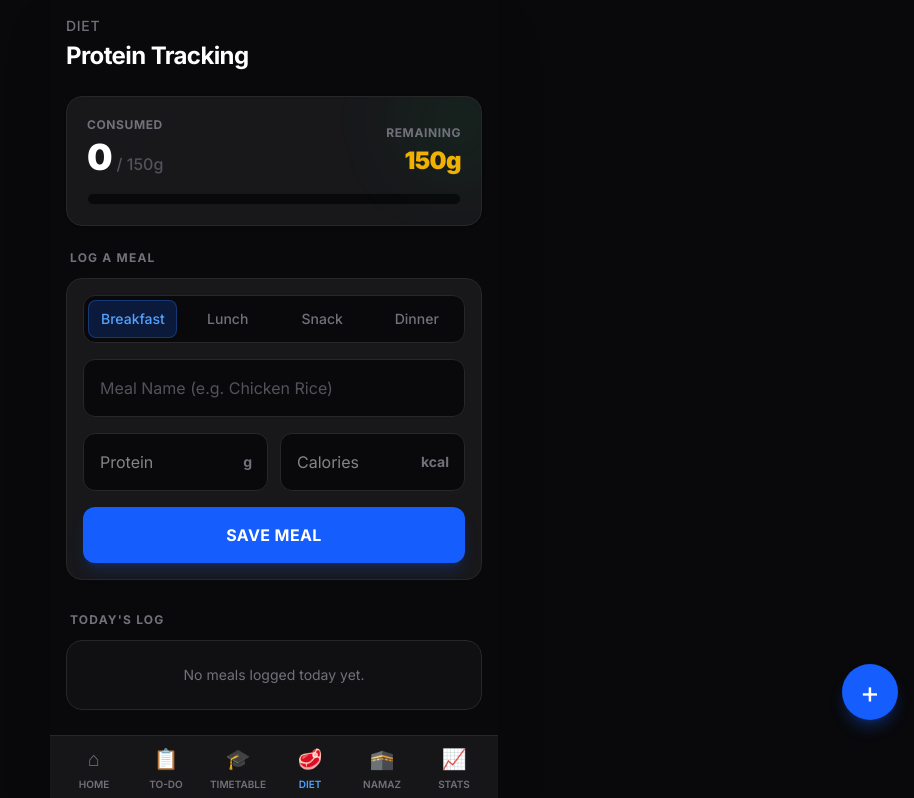
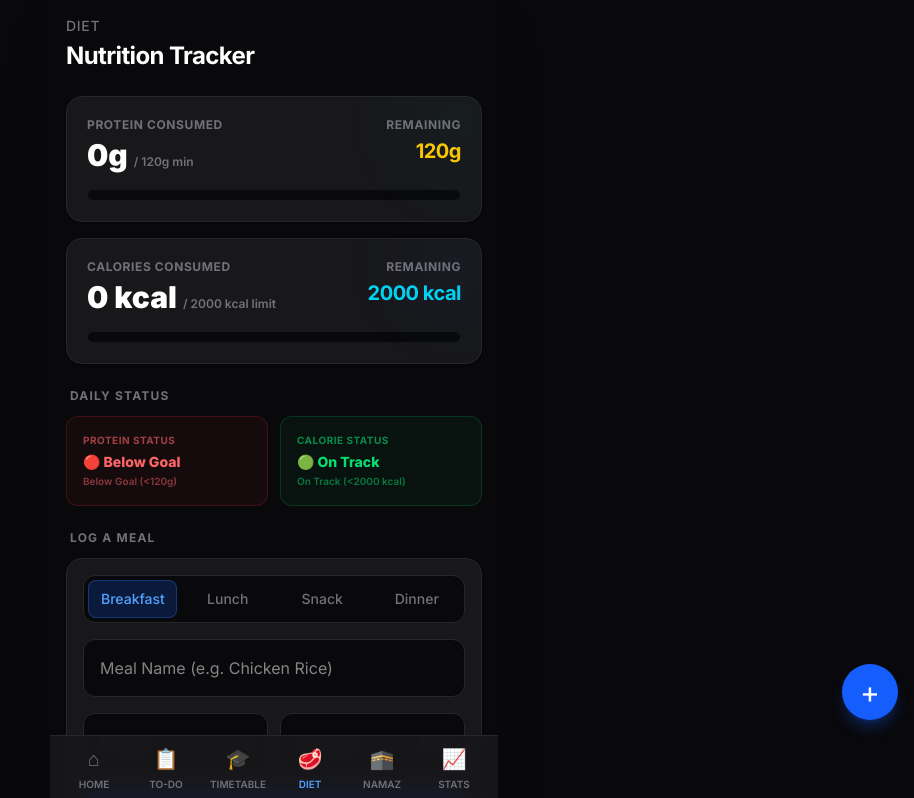
Before and after one commit to Bitsnbytes14/my-habit-tracker, a Next.js app: page /diet in a window 1280 px wide. Shown: the top 798 px of the page, without its empty margins (366-1280 px from the left). Built offline with nearby package versions, Linux system fonts and the light colour scheme.

Commit message:
Enhance Diet tracker page with calorie and protein progress bars, status indicators, and dashboard synchronization

```diff
--- a/src/app/diet/page.tsx
+++ b/src/app/diet/page.tsx
@@ -6,45 +6,83 @@ import { getTodayString } from '@/lib/storage';
 import { Meal } from '@/lib/types';
 
 export default function DietPage() {
-  const { data, updateData } = useLifeOS();
+  const { data, updateData, showFeedback } = useLifeOS();
   const today = getTodayString();
   const meals = data.meals.filter(m => m.date === today);
-  const proteinGoal = data.settings?.proteinGoal || 150;
 
+  // Constants for nutrition goals
+  const proteinGoal = 120; // 120g minimum
+  const calorieGoal = 2000; // Stay under 2000 kcal
+
+  // Calculations
   const totalProtein = meals.reduce((sum, m) => sum + (m.protein || 0), 0);
   const remainingProtein = Math.max(0, proteinGoal - totalProtein);
-  const progress = Math.min((totalProtein / proteinGoal) * 100, 100);
+  const proteinProgress = Math.min((totalProtein / proteinGoal) * 100, 100);
 
+  const totalCalories = meals.reduce((sum, m) => sum + (m.calories || 0), 0);
+  const remainingCalories = Math.max(0, calorieGoal - totalCalories);
+  const caloriesProgress = Math.min((totalCalories / calorieGoal) * 100, 100);
+
+  // Form State
   const [type, setType] = useState<Meal['type']>('Breakfast');
   const [name, setName] = useState('');
   const [protein, setProtein] = useState('');
   const [calories, setCalories] = useState('');
 
+  // Daily Status Indicators
+  let proteinStatusEmoji = '🔴';
+  let proteinStatusText = 'Below Goal (<120g)';
+  let proteinStatusColor = 'text-red-400 border-red-500/20 bg-red-500/5';
+  if (totalProtein >= proteinGoal) {
+    proteinStatusEmoji = '🟢';
+    proteinStatusText = 'Goal Achieved (120g+)';
+    proteinStatusColor = 'text-green-400 border-green-500/20 bg-green-500/5';
+  } else if (totalProtein >= 100) {
+    proteinStatusEmoji = '🟡';
+    proteinStatusText = 'Almost There (100–119g)';
+    proteinStatusColor = 'text-yellow-400 border-yellow-500/20 bg-yellow-500/5';
+  }
+
+  let calorieStatusEmoji = '🟢';
+  let calorieStatusText = 'On Track (<2000 kcal)';
+  let calorieStatusColor = 'text-green-400 border-green-500/20 bg-green-500/5';
+  if (totalCalories > calorieGoal) {
+    calorieStatusEmoji = '🔴';
+    calorieStatusText = 'Over Limit (>2000 kcal)';
+    calorieStatusColor = 'text-red-400 border-red-500/20 bg-red-500/5';
+  } else if (totalCalories >= 1800) {
+    calorieStatusEmoji = '🟡';
+    calorieStatusText = 'Near Limit (1800–2000 kcal)';
+    calorieStatusColor = 'text-yellow-400 border-yellow-500/20 bg-yellow-500/5';
+  }
+
   const handleAddMeal = () => {
-    if (!name) return;
+    if (!name.trim()) return;
 
     const newMeal: Meal = {
       id: Date.now().toString(),
       date: today,
       type,
-      name,
+      name: name.trim(),
       protein: parseFloat(protein) || 0,
-      calories: calories ? parseFloat(calories) : undefined,
+      calories: calories ? parseFloat(calories) : 0,
     };
 
     updateData((prev) => ({
-      meals: [...prev.meals, newMeal]
+      meals: [...(prev.meals || []), newMeal]
     }));
 
     setName('');
     setProtein('');
     setCalories('');
+    showFeedback('Meal logged successfully! 🥩', 'success');
   };
 
   const handleDeleteMeal = (id: string) => {
     updateData((prev) => ({
       meals: prev.meals.filter(m => m.id !== id)
     }));
+    showFeedback('Meal deleted', 'info');
   };
 
   const mealTypes: Meal['type'][] = ['Breakfast', 'Lunch', 'Snack', 'Dinner'];
@@ -54,46 +92,105 @@ export default function DietPage() {
       {/* Header */}
       <header className="mb-6">
         <p className="text-zinc-500 text-sm font-medium uppercase tracking-wider mb-1">Diet</p>
-        <h1 className="text-2xl font-bold text-white tracking-tight">Protein Tracking</h1>
+        <h1 className="text-2xl font-bold text-white tracking-tight">Nutrition Tracker</h1>
       </header>
 
-      {/* Protein Summary Card */}
-      <section className="mb-6">
-        <div className="relative overflow-hidden rounded-2xl bg-zinc-900 border border-zinc-800 p-5 shadow-sm">
-          <div className="absolute top-0 right-0 w-24 h-24 bg-green-500/10 rounded-full blur-2xl -mr-6 -mt-6" />
-          <div className="flex justify-between items-end mb-4 relative">
+      {/* 1. Nutrition Summary & Progress Card */}
+      <section className="mb-6 space-y-4">
+        {/* Protein Summary Card */}
+        <div className="bg-zinc-900 border border-zinc-800 rounded-2xl p-5 shadow-sm relative overflow-hidden">
+          <div className="absolute top-0 right-0 w-24 h-24 bg-emerald-500/5 rounded-full blur-2xl -mr-6 -mt-6" />
+          <div className="flex justify-between items-start mb-3">
             <div>
-              <p className="text-zinc-500 text-xs uppercase font-bold tracking-wider mb-1">Consumed</p>
-              <div className="flex items-baseline gap-1">
-                <span className="text-4xl font-black text-white">{Math.round(totalProtein)}</span>
-                <span className="text-zinc-600 font-medium">/ {proteinGoal}g</span>
+              <p className="text-zinc-500 text-xs uppercase font-bold tracking-wider mb-1">Protein Consumed</p>
+              <div className="flex items-baseline gap-1.5">
+                <span className="text-3xl font-black text-white">{Math.round(totalProtein)}g</span>
+                <span className="text-zinc-500 text-xs font-semibold">/ 120g min</span>
               </div>
             </div>
             <div className="text-right">
               <p className="text-zinc-500 text-xs uppercase font-bold tracking-wider mb-1">Remaining</p>
-              <span className={`text-2xl font-black tracking-tight ${remainingProtein <= 0 ? 'text-green-500' : 'text-yellow-500'}`}>
+              <span className={`text-xl font-bold tracking-tight ${remainingProtein <= 0 ? 'text-green-400' : 'text-yellow-400'}`}>
                 {Math.round(remainingProtein)}g
               </span>
             </div>
           </div>
 
-          <div className="w-full bg-zinc-950 rounded-full h-3 border border-zinc-800/50">
+          {/* Protein Progress Bar */}
+          <div className="w-full bg-zinc-950 rounded-full h-3 border border-zinc-800/50 mt-4 overflow-hidden">
             <div
-              className={`h-full rounded-full transition-all duration-500 ${totalProtein >= proteinGoal ? 'bg-green-500' : 'bg-blue-500'}`}
-              style={{ width: `${progress}%` }}
+              className={`h-full rounded-full transition-all duration-500 bg-gradient-to-r from-emerald-500 to-green-400`}
+              style={{ width: `${proteinProgress}%` }}
+            />
+          </div>
+        </div>
+
+        {/* Calories Summary Card */}
+        <div className="bg-zinc-900 border border-zinc-800 rounded-2xl p-5 shadow-sm relative overflow-hidden">
+          <div className="absolute top-0 right-0 w-24 h-24 bg-blue-500/5 rounded-full blur-2xl -mr-6 -mt-6" />
+          <div className="flex justify-between items-start mb-3">
+            <div>
+              <p className="text-zinc-500 text-xs uppercase font-bold tracking-wider mb-1">Calories Consumed</p>
+              <div className="flex items-baseline gap-1.5">
+                <span className="text-3xl font-black text-white">{Math.round(totalCalories)} kcal</span>
+                <span className="text-zinc-500 text-xs font-semibold">/ 2000 kcal limit</span>
+              </div>
+            </div>
+            <div className="text-right">
+              <p className="text-zinc-500 text-xs uppercase font-bold tracking-wider mb-1">Remaining</p>
+              <span className={`text-xl font-bold tracking-tight ${totalCalories > calorieGoal ? 'text-red-400' : 'text-cyan-400'}`}>
+                {Math.round(remainingCalories)} kcal
+              </span>
+            </div>
+          </div>
+
+          {/* Calories Progress Bar */}
+          <div className="w-full bg-zinc-950 rounded-full h-3 border border-zinc-800/50 mt-4 overflow-hidden">
+            <div
+              className={`h-full rounded-full transition-all duration-500 ${
+                totalCalories > calorieGoal
+                  ? 'bg-gradient-to-r from-red-500 to-rose-400'
+                  : totalCalories >= 1800
+                  ? 'bg-gradient-to-r from-yellow-500 to-amber-400'
+                  : 'bg-gradient-to-r from-blue-500 to-cyan-400'
+              }`}
+              style={{ width: `${caloriesProgress}%` }}
             />
           </div>
         </div>
       </section>
 
-      {/* Add Meal Form */}
+      {/* 5. Daily Status */}
+      <section className="mb-6">
+        <h3 className="text-xs font-bold text-zinc-500 uppercase tracking-widest mb-3 ml-1">Daily Status</h3>
+        <div className="grid grid-cols-2 gap-3">
+          <div className={`p-4 rounded-xl border flex flex-col justify-center transition-all ${proteinStatusColor}`}>
+            <span className="text-[10px] uppercase tracking-wider font-bold opacity-60 mb-1">Protein Status</span>
+            <span className="text-sm font-extrabold flex items-center gap-1.5">
+              {proteinStatusEmoji} {proteinStatusText.split(' ')[0] + ' ' + (proteinStatusText.split(' ')[1] || '')}
+            </span>
+            <span className="text-[10px] mt-0.5 opacity-50 font-semibold">{proteinStatusText}</span>
+          </div>
+
+          <div className={`p-4 rounded-xl border flex flex-col justify-center transition-all ${calorieStatusColor}`}>
+            <span className="text-[10px] uppercase tracking-wider font-bold opacity-60 mb-1">Calorie Status</span>
+            <span className="text-sm font-extrabold flex items-center gap-1.5">
+              {calorieStatusEmoji} {calorieStatusText.split(' ')[0] + ' ' + (calorieStatusText.split(' ')[1] || '')}
+            </span>
+            <span className="text-[10px] mt-0.5 opacity-50 font-semibold">{calorieStatusText}</span>
+          </div>
+        </div>
+      </section>
+
+      {/* 3. Add Meal Form */}
       <section className="mb-8">
         <h3 className="text-xs font-bold text-zinc-500 uppercase tracking-widest mb-3 ml-1">Log a Meal</h3>
-        <div className="bg-zinc-900 border border-zinc-800 p-4 rounded-2xl space-y-4">
+        <div className="bg-zinc-900 border border-zinc-800 p-4 rounded-2xl space-y-4 shadow-sm">
           <div className="flex gap-2 p-1 bg-zinc-950 rounded-xl border border-zinc-800 overflow-x-auto no-scrollbar">
              {mealTypes.map((t) => (
                <button
                  key={t}
+                 type="button"
                  onClick={() => setType(t)}
                  className={`flex-1 min-w-[70px] px-3 py-2 rounded-lg text-sm font-medium capitalize transition-colors ${
                     type === t ? 'bg-blue-600/20 text-blue-400 border border-blue-500/30' : 'text-zinc-500 hover:text-zinc-300'
@@ -109,7 +206,7 @@ export default function DietPage() {
              placeholder="Meal Name (e.g. Chicken Rice)"
              value={name}
              onChange={e => setName(e.target.value)}
-             className="w-full bg-zinc-950 border border-zinc-800 rounded-xl p-4 text-white placeholder-zinc-600 focus:outline-none focus:border-blue-500 transition-colors"
+             className="w-full bg-zinc-950 border border-zinc-800 rounded-xl p-4 text-white placeholder-zinc-650 focus:outline-none focus:border-blue-500 transition-colors"
            />
 
            <div className="flex gap-3">
@@ -137,14 +234,14 @@ export default function DietPage() {
 
            <button
               onClick={handleAddMeal}
-              className="w-full bg-blue-600 text-white hover:bg-blue-500 font-bold tracking-wide uppercase rounded-xl py-4 transition-colors shadow-lg shadow-blue-600/20"
+              className="w-full bg-blue-600 hover:bg-blue-500 text-white font-bold tracking-wide uppercase rounded-xl py-4 transition-colors shadow-lg shadow-blue-600/20 active:scale-95"
             >
               Save Meal
             </button>
          </div>
        </section>
 
-      {/* Meals Log */}
+      {/* 4. Meal History */}
       <section>
         <h3 className="text-xs font-bold text-zinc-500 uppercase tracking-widest mb-3 ml-1">Today&apos;s Log</h3>
         {meals.length === 0 ? (
@@ -152,22 +249,29 @@ export default function DietPage() {
             No meals logged today yet.
           </div>
         ) : (
-          <div className="space-y-2">
+          <div className="space-y-3">
             {meals.map((m) => (
-              <div key={m.id} className="flex justify-between items-center bg-zinc-900 border border-zinc-800 p-4 rounded-xl group relative overflow-hidden">
-                <div className="flex-1">
-                  <div className="flex items-baseline gap-2 mb-1">
-                    <span className="text-[10px] font-bold text-blue-400 uppercase tracking-wider">{m.type}</span>
-                    <h4 className="font-bold text-white">{m.name}</h4>
+              <div key={m.id} className="flex justify-between items-center bg-zinc-900 border border-zinc-805 p-4 rounded-xl group relative overflow-hidden shadow-sm hover:border-zinc-700 transition-colors">
+                <div className="flex-1 min-w-0">
+                  <div className="flex items-baseline gap-2 mb-1.5">
+                    <span className="text-[9px] font-extrabold text-blue-400 uppercase tracking-wider bg-blue-500/10 px-1.5 py-0.5 rounded">
+                      {m.type}
+                    </span>
+                    <h4 className="font-bold text-white truncate">{m.name}</h4>
                   </div>
-                  <p className="text-sm text-zinc-400">
-                    <span className="font-bold text-green-400">{m.protein}g</span> protein
-                    {m.calories ? ` • <span className="text-zinc-500">${m.calories} kcal</span>` : ''}
-                  </p>
+                  <div className="flex gap-4 text-xs font-semibold text-zinc-400">
+                    <span className="flex items-center gap-1">
+                      🥩 Protein: <strong className="text-white">{m.protein}g</strong>
+                    </span>
+                    <span className="flex items-center gap-1 border-l border-zinc-800 pl-4">
+                      🔥 Calories: <strong className="text-white">{m.calories || 0} kcal</strong>
+                    </span>
+                  </div>
                 </div>
                 <button
                   onClick={() => handleDeleteMeal(m.id)}
-                  className="w-10 h-10 flex items-center justify-center text-zinc-600 hover:text-red-500 bg-zinc-950 rounded-full transition-colors"
+                  className="w-9 h-9 flex items-center justify-center text-zinc-500 hover:text-red-500 bg-zinc-950 rounded-full transition-colors flex-shrink-0 ml-3"
+                  title="Delete Meal"
                 >
                   ✕
                 </button>
--- a/src/app/page.tsx
+++ b/src/app/page.tsx
@@ -22,8 +22,10 @@ export default function Dashboard() {
   const tasksDone = activeTodos.filter(t => t.done).length;
 
   const mealsToday = data.meals.filter(m => m.date === today);
-  const proteinGoal = data.settings?.proteinGoal || 150;
+  const proteinGoal = data.settings?.proteinGoal || 120;
+  const calorieGoal = 2000;
   const totalProtein = mealsToday.reduce((sum, m) => sum + (m.protein || 0), 0);
+  const totalCalories = mealsToday.reduce((sum, m) => sum + (m.calories || 0), 0);
 
   const gymDone = data.gym[today] === true;
 
@@ -72,7 +74,7 @@ export default function Dashboard() {
         {/* Protein & Prayer Progress Row */}
         <div className="grid grid-cols-2 gap-3">
           {/* Protein Card */}
-          <div className="bg-zinc-900 border border-zinc-800 rounded-xl p-4 relative overflow-hidden">
+          <Link href="/diet" className="bg-zinc-900 border border-zinc-800 rounded-xl p-4 relative overflow-hidden block hover:bg-zinc-800/50 transition-colors">
             <div className="absolute top-0 right-0 w-16 h-16 bg-green-500/10 rounded-full blur-2xl -mr-4 -mt-4" />
             <p className="text-zinc-500 text-[10px] uppercase font-bold tracking-wider mb-2">Protein</p>
             <div className="flex items-baseline gap-1 mb-2">
@@ -85,7 +87,7 @@ export default function Dashboard() {
                 style={{ width: `${Math.min((totalProtein / proteinGoal) * 100, 100)}%` }}
               />
             </div>
-          </div>
+          </Link>
 
           {/* Prayer Card */}
           <Link href="/namaz" className="bg-zinc-900 border border-zinc-800 rounded-xl p-4 relative overflow-hidden block hover:bg-zinc-800/50 transition-colors">
@@ -127,10 +129,15 @@ export default function Dashboard() {
 
           {/* Diet Card */}
           <Link href="/diet" className="bg-zinc-900 border border-zinc-800 rounded-xl p-4 relative overflow-hidden block hover:bg-zinc-800/50 transition-colors">
-            <span className="text-zinc-500 text-[10px] uppercase font-bold tracking-wider block mb-2">Protein</span>
-            <p className="text-xl font-black text-white tracking-tight">
-              {Math.round(totalProtein)}<span className="text-sm font-normal text-zinc-600">/ {proteinGoal}g</span>
-            </p>
+            <span className="text-zinc-500 text-[10px] uppercase font-bold tracking-wider block mb-2">Diet</span>
+            <div className="space-y-1">
+              <p className="text-base font-extrabold text-white tracking-tight">
+                🥩 {Math.round(totalProtein)}g <span className="text-[10px] text-zinc-500 font-normal">/ {proteinGoal}g</span>
+              </p>
+              <p className="text-base font-extrabold text-white tracking-tight">
+                🔥 {Math.round(totalCalories)} <span className="text-[10px] text-zinc-500 font-normal">/ {calorieGoal} kcal</span>
+              </p>
+            </div>
           </Link>
 
           {/* Tasks Card */}
--- a/src/lib/scoring.ts
+++ b/src/lib/scoring.ts
@@ -23,7 +23,7 @@ export const calculateDailyScore = (data: LifeOSData, dateStr: string = getToday
 
   // 3. Protein goal (15pts)
   const todayMeals = data.meals.filter((m) => m.date === dateStr);
-  const proteinGoal = data.settings?.proteinGoal || 150;
+  const proteinGoal = data.settings?.proteinGoal || 120;
   const totalProtein = todayMeals.reduce((acc, meal) => acc + (meal.protein || 0), 0);
   const proteinScore = Math.min((totalProtein / proteinGoal) * 15, 15);
   score += proteinScore;
--- a/src/lib/streaks.ts
+++ b/src/lib/streaks.ts
@@ -36,7 +36,7 @@ export const getPrayerStreak = (data: LifeOSData) => {
 };
 
 export const getProteinStreak = (data: LifeOSData) => {
-  const proteinGoal = data.settings?.proteinGoal || 150;
+  const proteinGoal = data.settings?.proteinGoal || 120;
   return calculateStreak((dateStr) => {
     const dayMeals = data.meals.filter(m => m.date === dateStr);
     // If no meals were logged that day, they definitely didn't hit it
--- a/src/lib/types.ts
+++ b/src/lib/types.ts
@@ -58,7 +58,7 @@ export interface LifeOSData {
 }
 
 export const defaultSettings: Settings = {
-  proteinGoal: 150,
+  proteinGoal: 120,
 };
 
 export const defaultPrayers: Prayers = {
```
